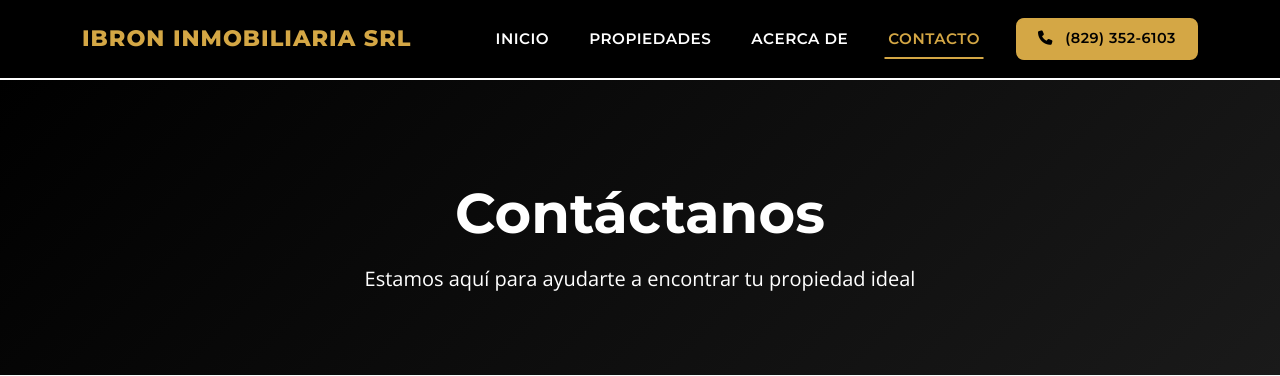
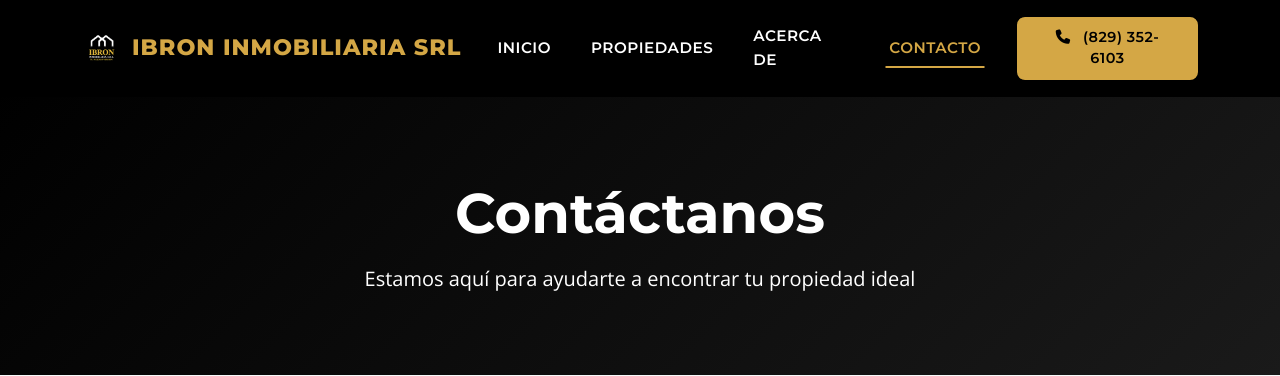
Before and after one commit to bithevenin/imobiliariaweb, a PHP site: page /imobiliariaweb/contact.php in a window 1280 px wide. Shown: the top 376 px of the page. Run offline with PHP 8.4, Linux system fonts and the light colour scheme.

Commit message:
fix: standardized favicon branding across all admin modules and header

```diff
--- a/admin/analytics.php
+++ b/admin/analytics.php
@@ -72,6 +72,8 @@ $top_property_name = $top_property_id ? ($prop_map[$top_property_id] ?? 'Descono
     <link href="https://cdn.jsdelivr.net/npm/bootstrap@5.3.2/dist/css/bootstrap.min.css" rel="stylesheet">
     <link rel="stylesheet" href="https://cdnjs.cloudflare.com/ajax/libs/font-awesome/6.5.1/css/all.min.css">
     <link href="https://fonts.googleapis.com/css2?family=Montserrat:wght@400;600;700;800&family=Open+Sans:wght@400;600;700&display=swap" rel="stylesheet">
+    <link rel="icon" type="image/png" href="<?php echo SITE_URL; ?>/assets/images/favicon.png?v=1.0">
+    <link rel="apple-touch-icon" href="<?php echo SITE_URL; ?>/assets/images/favicon.png?v=1.0">
     <link rel="stylesheet" href="<?php echo SITE_URL; ?>/assets/css/style.css">
     <script src="https://cdn.jsdelivr.net/npm/chart.js"></script>
     <style>
--- a/admin/dashboard.php
+++ b/admin/dashboard.php
@@ -80,8 +80,8 @@ if ($all_messages !== false) {
     <link href="https://cdn.jsdelivr.net/npm/bootstrap@5.3.2/dist/css/bootstrap.min.css" rel="stylesheet">
     <link rel="stylesheet" href="https://cdnjs.cloudflare.com/ajax/libs/font-awesome/6.5.1/css/all.min.css">
     <link href="https://fonts.googleapis.com/css2?family=Montserrat:wght@400;600;700;800&family=Open+Sans:wght@400;600;700&display=swap" rel="stylesheet">
-    <link rel="icon" type="image/png" href="<?php echo SITE_URL; ?>/assets/images/favicon.png">
-    <link rel="shortcut icon" type="image/x-icon" href="<?php echo SITE_URL; ?>/favicon.ico">
+    <link rel="icon" type="image/png" href="<?php echo SITE_URL; ?>/assets/images/favicon.png?v=1.0">
+    <link rel="apple-touch-icon" href="<?php echo SITE_URL; ?>/assets/images/favicon.png?v=1.0">
     <link rel="stylesheet" href="<?php echo SITE_URL; ?>/assets/css/style.css">
 
     <style>
--- a/admin/login.php
+++ b/admin/login.php
@@ -115,8 +115,8 @@ $page_title = 'Admin Login';
         rel="stylesheet">
 
     <!-- Custom CSS -->
-    <link rel="icon" type="image/png" href="<?php echo SITE_URL; ?>/assets/images/favicon.png">
-    <link rel="shortcut icon" type="image/x-icon" href="<?php echo SITE_URL; ?>/favicon.ico">
+    <link rel="icon" type="image/png" href="<?php echo SITE_URL; ?>/assets/images/favicon.png?v=1.0">
+    <link rel="apple-touch-icon" href="<?php echo SITE_URL; ?>/assets/images/favicon.png?v=1.0">
     <link rel="stylesheet" href="<?php echo SITE_URL; ?>/assets/css/style.css">
 
     <style>
--- a/admin/messages.php
+++ b/admin/messages.php
@@ -34,8 +34,8 @@ $unread_count = count(array_filter($messages, fn($m) => ($m['status'] ?? '') ===
     <link
         href="https://fonts.googleapis.com/css2?family=Montserrat:wght@400;600;700;800&family=Open+Sans:wght@400;600;700&display=swap"
         rel="stylesheet">
-    <link rel="icon" type="image/png" href="<?php echo SITE_URL; ?>/assets/images/favicon.png">
-    <link rel="shortcut icon" type="image/x-icon" href="<?php echo SITE_URL; ?>/favicon.ico">
+    <link rel="icon" type="image/png" href="<?php echo SITE_URL; ?>/assets/images/favicon.png?v=1.0">
+    <link rel="apple-touch-icon" href="<?php echo SITE_URL; ?>/assets/images/favicon.png?v=1.0">
     <link rel="stylesheet" href="<?php echo SITE_URL; ?>/assets/css/style.css">
 
     <style>
--- a/admin/properties-manage.php
+++ b/admin/properties-manage.php
@@ -38,8 +38,8 @@ if ($all_messages) {
     <link
         href="https://fonts.googleapis.com/css2?family=Montserrat:wght@400;600;700;800&family=Open+Sans:wght@400;600;700&display=swap"
         rel="stylesheet">
-    <link rel="icon" type="image/png" href="<?php echo SITE_URL; ?>/assets/images/favicon.png">
-    <link rel="shortcut icon" type="image/x-icon" href="<?php echo SITE_URL; ?>/favicon.ico">
+    <link rel="icon" type="image/png" href="<?php echo SITE_URL; ?>/assets/images/favicon.png?v=1.0">
+    <link rel="apple-touch-icon" href="<?php echo SITE_URL; ?>/assets/images/favicon.png?v=1.0">
     <link rel="stylesheet" href="<?php echo SITE_URL; ?>/assets/css/style.css">
 
     <style>
--- a/admin/property-form.php
+++ b/admin/property-form.php
@@ -184,8 +184,8 @@ $unread_count = $all_messages ? count(array_filter($all_messages, fn($m) => ($m[
     <link rel="stylesheet" href="https://unpkg.com/leaflet@1.9.4/dist/leaflet.css"
         integrity="sha256-p4NxAoJBhIIN+hmNHrzRCf9tD/miZyoHS5obTRR9BMY=" crossorigin="" />
     <link rel="stylesheet" href="https://cdnjs.cloudflare.com/ajax/libs/cropperjs/1.6.1/cropper.min.css">
-    <link rel="icon" type="image/png" href="<?php echo SITE_URL; ?>/assets/images/favicon.png">
-    <link rel="shortcut icon" type="image/x-icon" href="<?php echo SITE_URL; ?>/favicon.ico">
+    <link rel="icon" type="image/png" href="<?php echo SITE_URL; ?>/assets/images/favicon.png?v=1.0">
+    <link rel="apple-touch-icon" href="<?php echo SITE_URL; ?>/assets/images/favicon.png?v=1.0">
     <link rel="stylesheet" href="<?php echo SITE_URL; ?>/assets/css/style.css">
 
     <style>
--- a/includes/header.php
+++ b/includes/header.php
@@ -11,6 +11,16 @@ if (!defined('SITE_NAME')) {
 
 // Determinar la página actual para marcar activa en el menú
 $current_page = basename($_SERVER['PHP_SELF'], '.php');
+
+// Rastrear visita general al sitio (si no es una página de propiedad que ya lo hace)
+if ($current_page !== 'property-detail' && function_exists('track_property_view')) {
+    // Requiere analytics.php (se incluye vía settings o manual)
+    if (!defined('ANALYTICS_LOADED')) {
+        require_once __DIR__ . '/../config/analytics.php';
+        define('ANALYTICS_LOADED', true);
+    }
+    track_property_view(null);
+}
 ?>
 <!DOCTYPE html>
 <html lang="es">
@@ -37,8 +47,8 @@ $current_page = basename($_SERVER['PHP_SELF'], '.php');
     </title>
 
     <!-- Favicon -->
-    <link rel="icon" type="image/png" href="<?php echo SITE_URL; ?>/assets/images/favicon.png">
-    <link rel="shortcut icon" type="image/x-icon" href="<?php echo SITE_URL; ?>/favicon.ico">
+    <link rel="icon" type="image/png" href="<?php echo SITE_URL; ?>/assets/images/favicon.png?v=1.0">
+    <link rel="apple-touch-icon" href="<?php echo SITE_URL; ?>/assets/images/favicon.png?v=1.0">
 
     <!-- Bootstrap 5 CSS -->
     <link href="https://cdn.jsdelivr.net/npm/bootstrap@5.3.2/dist/css/bootstrap.min.css" rel="stylesheet">
@@ -63,7 +73,8 @@ $current_page = basename($_SERVER['PHP_SELF'], '.php');
     <nav class="navbar navbar-expand-lg navbar-dark fixed-top">
         <div class="container">
             <!-- Logo -->
-            <a class="navbar-brand" href="<?php echo SITE_URL; ?>/index.php">
+            <a class="navbar-brand d-flex align-items-center" href="<?php echo SITE_URL; ?>/index.php">
+                <img src="<?php echo SITE_URL; ?>/assets/images/logo.png" alt="Logo" style="height: 40px; margin-right: 10px;">
                 <span class="navbar-logo-text">IBRON INMOBILIARIA SRL</span>
             </a>
 
```
